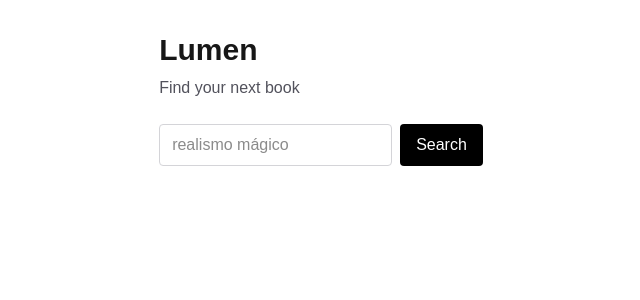
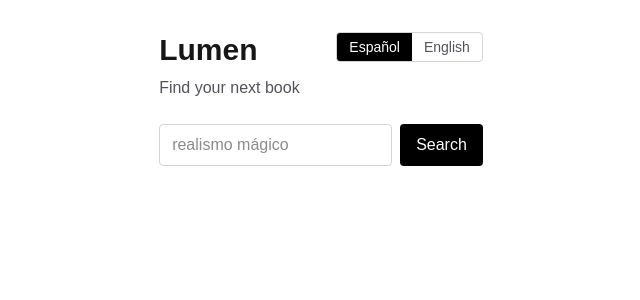
Before and after one commit to ZhiouZhu2001/Lumen, a Next.js app in the folder frontend/: page / in a window 1280 px wide. Shown: the top 300 px of the page, without its empty margins (319-959 px from the left). Built offline with nearby package versions, Linux system fonts and the light colour scheme.

Commit message:
Add Spasnish/Ensligh switch that sets the search language

```diff
--- a/frontend/app/page.tsx
+++ b/frontend/app/page.tsx
@@ -3,13 +3,30 @@
 import { useState, type FormEvent } from "react";
 
 import BookCard from "@/components/BookCard";
-import type { Book } from "@/lib/types";
+import type { Book, Language } from "@/lib/types";
+
+const LANGUAGES: {code: Language; label: string}[] = [
+  { code: "es", label: "Español" },
+  { code: "en", label: "English"},
+];
+
+const PLACEHOLDERS: Record<Language, string> = {
+  es: "realismo mágico",
+  en: "magical realism",
+};
 
 export default function Home() {
+  const [language, setLanguage] = useState<Language>("es");
   const [query, setQuery] = useState("");
   const [books, setBooks] = useState<Book[]>([]);
   const [loading, setLoading] = useState(false);
   const [error, setError] = useState<string | null>(null);
+
+  function changeLanguage(next: Language){
+    setLanguage(next);
+    setBooks([]); // old results are in the other language
+    setError(null);
+  }
 
   async function handleSubmit(event: FormEvent<HTMLFormElement>){
     event.preventDefault();
@@ -19,7 +36,7 @@ export default function Home() {
       const response = await fetch("/api/search", {
         method: "POST",
         headers: { "Content-Type": "application/json" },
-        body: JSON.stringify({ query, language: "es" }),
+        body: JSON.stringify({ query, language }),
       });
       if (!response.ok) {
         throw new Error(`Search failed (${response.status})`);
@@ -36,14 +53,36 @@ export default function Home() {
 
   return (
     <main className="mx-auto max-w-2xl p-8">
-      <h1 className="text-3xl font-semibold">Lumen</h1>
-      <p className="mt-2 text-zinc-600">Find your next book</p>
+      <div className="flex items-start justify-between">
+        <div>
+          <h1 className="text-3xl font-semibold">Lumen</h1>
+          <p className="mt-2 text-zinc-600">Find your next book</p>
+        </div>
+
+        <div className="flex overflow-hidden rounded border border-zinc-300 text-sm">
+          {LANGUAGES.map(({ code, label }) => (
+            <button
+              key={code}
+              type="button"
+              onClick={() => changeLanguage(code)}
+              aria-pressed={language === code}
+              className={
+                language === code
+                ? "bg-black px-3 py-1 text-white"
+                : "px-3 py-1 text-zinc-600 hover:bg-zinc-100"
+              }
+            >
+              {label}
+            </button>
+          ))}
+        </div>
+      </div>
 
       <form onSubmit={handleSubmit} className="mt-6 flex gap-2">
         <input
           value={query}
           onChange={(e) => setQuery(e.target.value)}
-          placeholder="realismo mágico"
+          placeholder={PLACEHOLDERS[language]}
           minLength={3}
           maxLength={300}
           required
--- a/frontend/lib/types.ts
+++ b/frontend/lib/types.ts
@@ -14,3 +14,6 @@ export type Book = {
     cover_url: string | null;
     rating: Rating | null;
 };
+
+// The two book languages Lumen supports (must match the backend's Language).
+export type Language = "en" | "es"
```
